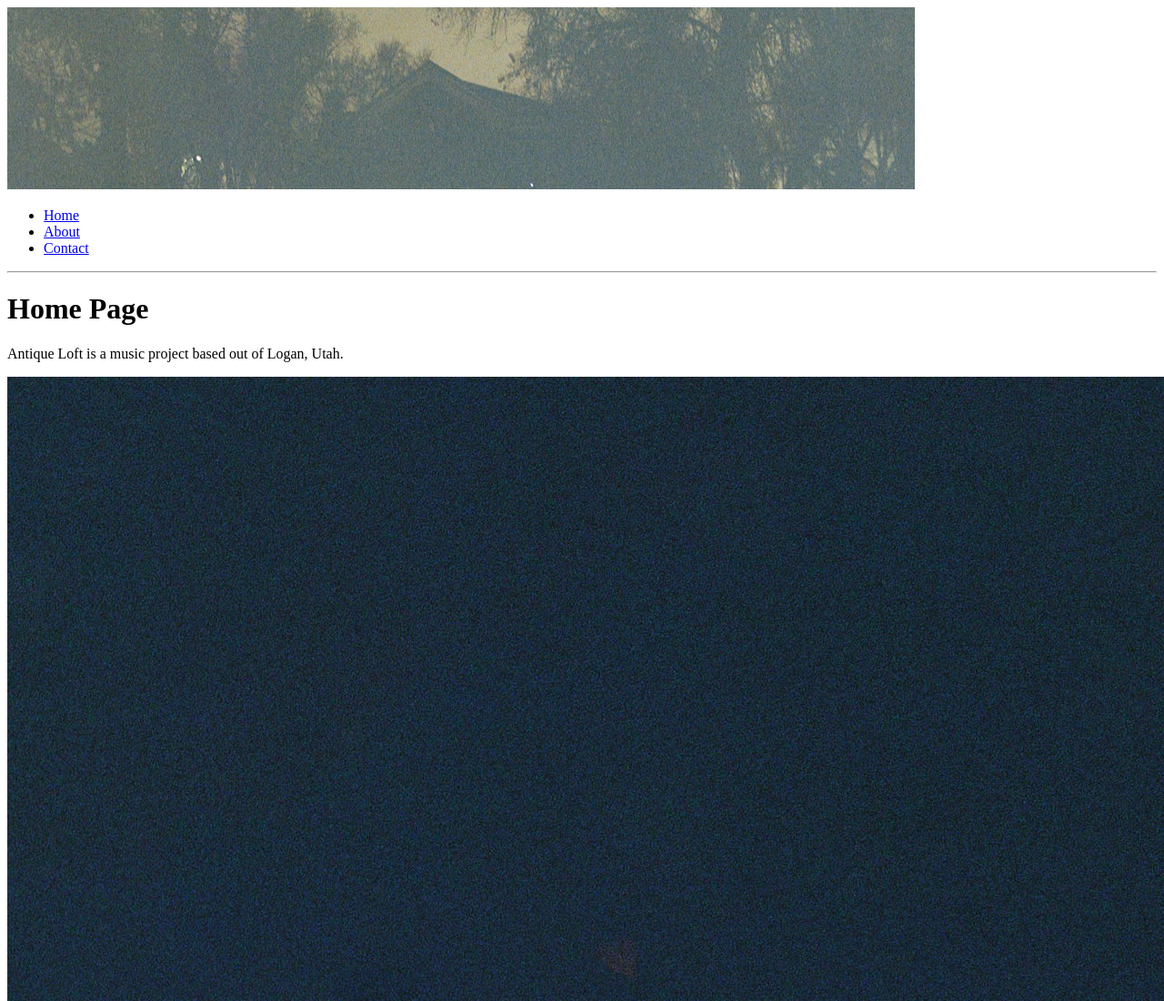
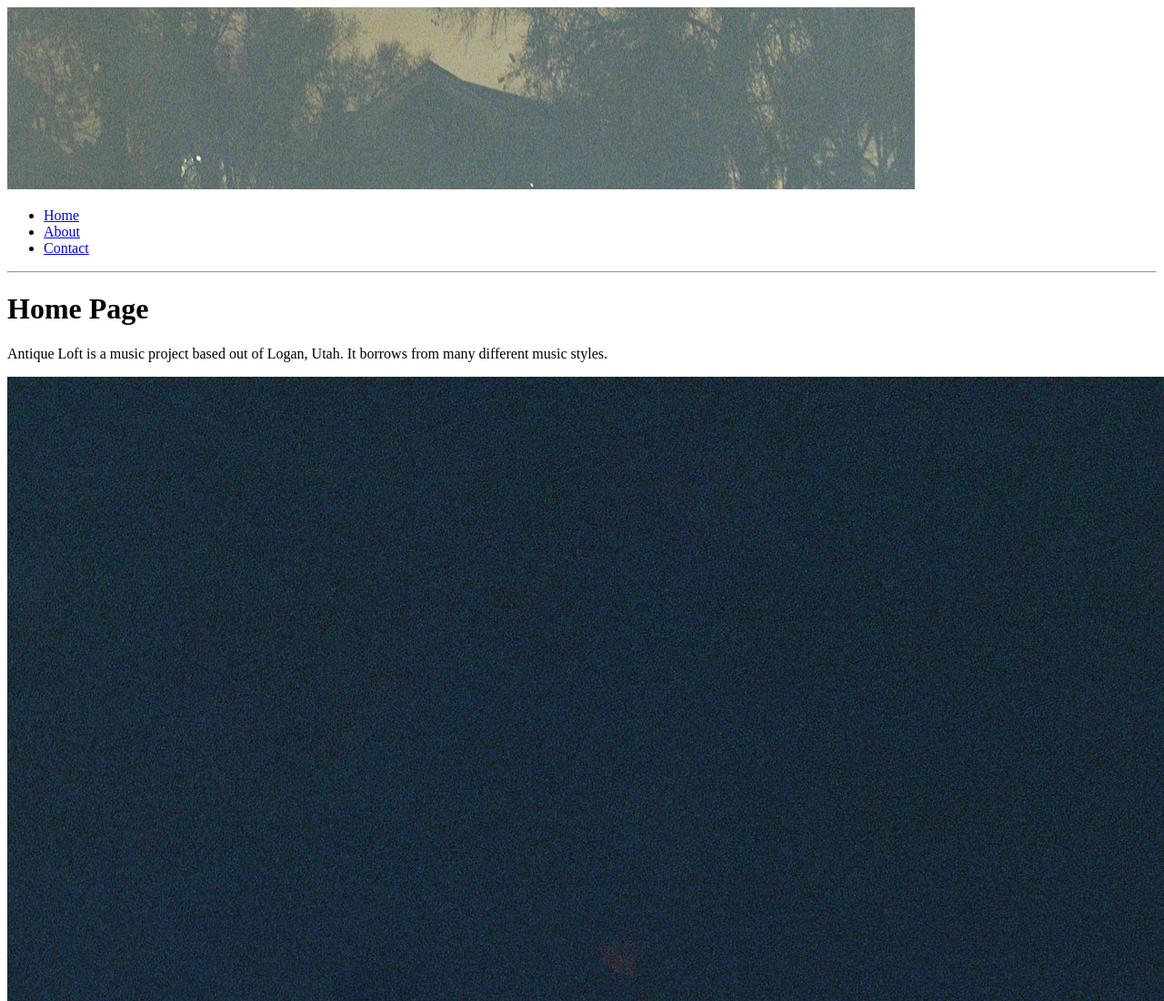
Before and after one commit to natesj14/project2, a plain HTML site: page index.html in a window 1280 px wide. Shown: the top 1100 px of the page at 91% size. Drawn offline with Linux system fonts and the light colour scheme.

Commit message:
Update project description on home page
Expanded description of Antique Loft music project.

```diff
--- a/index.html
+++ b/index.html
@@ -14,7 +14,7 @@
   <hr>
 
 <h1>Home Page</h1>
-<p>Antique Loft is a music project based out of Logan, Utah.</p>
+<p>Antique Loft is a music project based out of Logan, Utah. It borrows from many different music styles.</p>
    <img src="images/Lamp.JPG" alt="Studio image">
 
 <hr>
```
